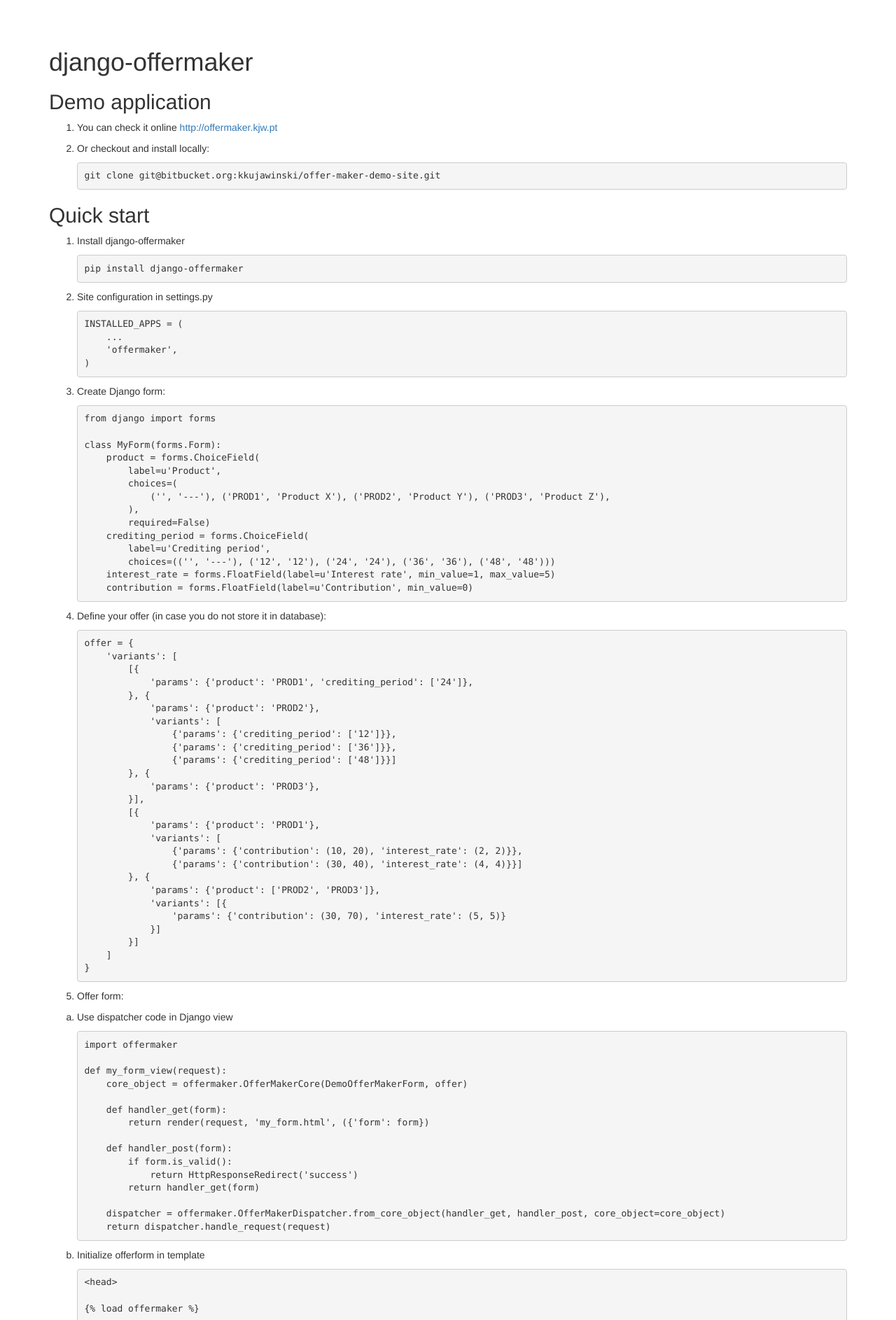
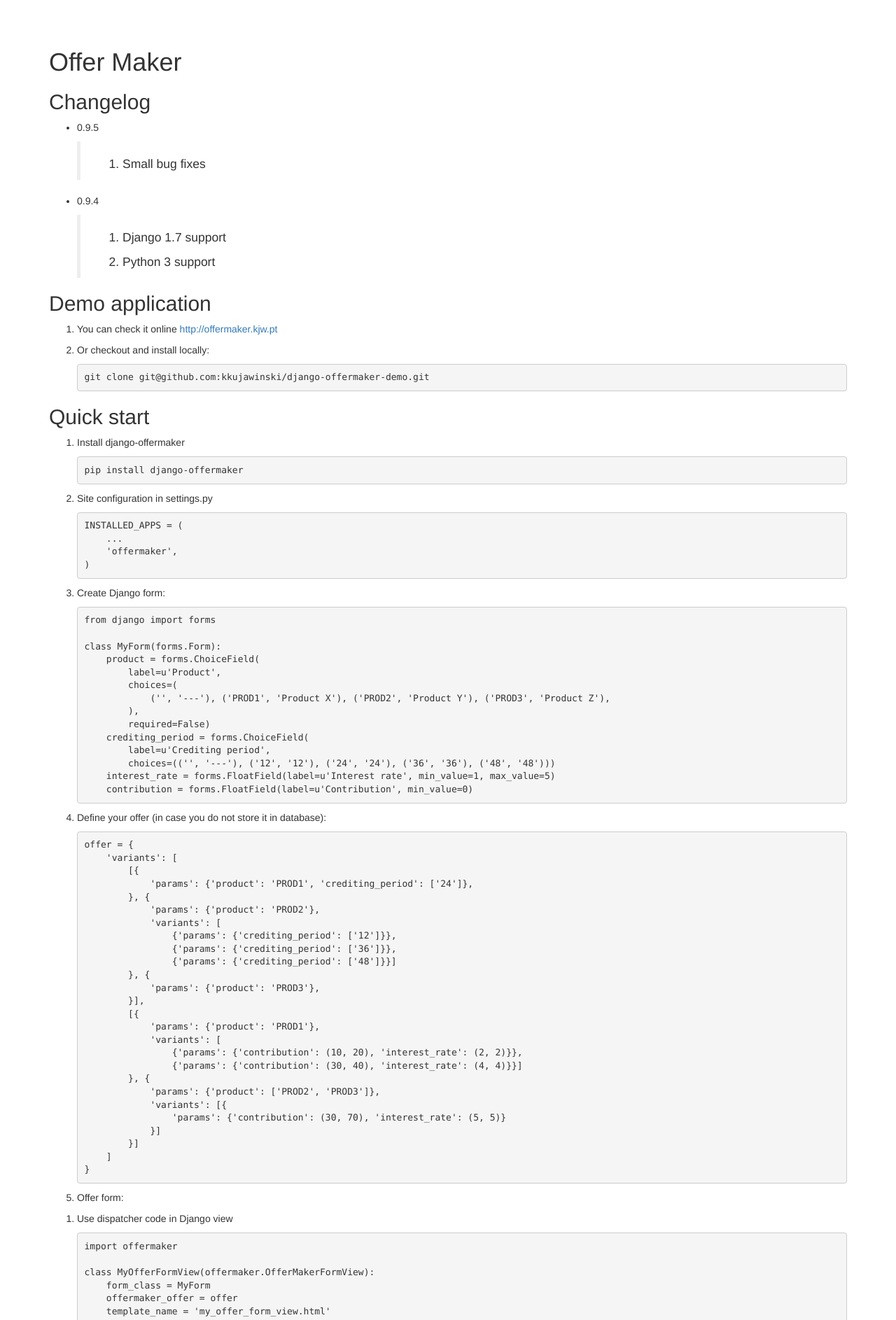
Before and after one commit to kkujawinski/django-offermaker-demo, a Django app: page /how_to/ in a window 1280 px wide. Shown: the part 51-1937 px from the top of the page at 70% size. Run offline with Django 3.2, Linux system fonts and the light colour scheme; tables that the repository leaves empty hold one stand-in row (values such as "Sample post"); parts of the project's set-up code (start-up, migrations or seed data) failed here and were passed over; some libraries are stand-ins or nearby versions.

Commit message:
updated howto with new readme.rst content

```diff
--- a/offermaker_site/demo/templates/offermaker_howto.html
+++ b/offermaker_site/demo/templates/offermaker_howto.html
@@ -2,36 +2,65 @@
 
 {% block BODY %}
 
-<h1>django-offermaker</h1>
+{% verbatim %}
 
-<h2>Demo application</h2>
-<ol class="arabic">
-<li><p class="first">You can check it online <a class="reference external" href="http://offermaker.kjw.pt">http://offermaker.kjw.pt</a></p>
+    <article class="markdown-body entry-content" itemprop="mainContentOfPage"><h1>
+<a id="user-content-offer-maker" class="anchor" href="#offer-maker" aria-hidden="true"><span class="octicon octicon-link"></span></a>Offer Maker</h1>
+<h2>
+<a id="user-content-changelog" class="anchor" href="#changelog" aria-hidden="true"><span class="octicon octicon-link"></span></a>Changelog</h2>
+<ul>
+<li>
+<p>0.9.5</p>
+<blockquote>
+<ol>
+<li>Small bug fixes</li>
+</ol>
+</blockquote>
 </li>
-<li><p class="first">Or checkout and install locally:</p>
-<pre class="literal-block">
-git clone git&#64;bitbucket.org:kkujawinski/offer-maker-demo-site.git
+<li>
+<p>0.9.4</p>
+<blockquote>
+<ol>
+<li>Django 1.7 support</li>
+<li>Python 3 support</li>
+</ol>
+</blockquote>
+</li>
+</ul>
+<h2>
+<a id="user-content-demo-application" class="anchor" href="#demo-application" aria-hidden="true"><span class="octicon octicon-link"></span></a>Demo application</h2>
+<ol>
+<li>
+<p>You can check it online <a href="http://offermaker.kjw.pt">http://offermaker.kjw.pt</a></p>
+</li>
+<li>
+<p>Or checkout and install locally:</p>
+<pre>
+git clone git@github.com:kkujawinski/django-offermaker-demo.git
 </pre>
 </li>
 </ol>
-
-<h2>Quick start</h2>
-<ol class="arabic">
-<li><p class="first">Install django-offermaker</p>
-<pre class="literal-block">
+<h2>
+<a id="user-content-quick-start" class="anchor" href="#quick-start" aria-hidden="true"><span class="octicon octicon-link"></span></a>Quick start</h2>
+<ol>
+<li>
+<p>Install django-offermaker</p>
+<pre>
 pip install django-offermaker
 </pre>
 </li>
-<li><p class="first">Site configuration in settings.py</p>
-<pre class="literal-block">
+<li>
+<p>Site configuration in settings.py</p>
+<pre>
 INSTALLED_APPS = (
     ...
     'offermaker',
 )
 </pre>
 </li>
-<li><p class="first">Create Django form:</p>
-<pre class="literal-block">
+<li>
+<p>Create Django form:</p>
+<pre>
 from django import forms
 
 class MyForm(forms.Form):
@@ -48,8 +77,9 @@
     contribution = forms.FloatField(label=u'Contribution', min_value=0)
 </pre>
 </li>
-<li><p class="first">Define your offer (in case you do not store it in database):</p>
-<pre class="literal-block">
+<li>
+<p>Define your offer (in case you do not store it in database):</p>
+<pre>
 offer = {
     'variants': [
         [{
@@ -78,53 +108,44 @@
 }
 </pre>
 </li>
-<li>Offer form:</li>
+<li>
+<p>Offer form:</p>
+</li>
 </ol>
-<ol class="loweralpha">
-<li><p class="first">Use dispatcher code in Django view</p>
-<pre class="literal-block">
+<ol>
+<li>
+<p>Use dispatcher code in Django view</p>
+<pre>
 import offermaker
 
-def my_form_view(request):
-    core_object = offermaker.OfferMakerCore(DemoOfferMakerForm, offer)
+class MyOfferFormView(offermaker.OfferMakerFormView):
+    form_class = MyForm
+    offermaker_offer = offer
+    template_name = 'my_offer_form_view.html'
 
-    def handler_get(form):
-        return render(request, 'my_form.html', ({'form': form})
-
-    def handler_post(form):
-        if form.is_valid():
-            return HttpResponseRedirect('success')
-        return handler_get(form)
-
-    dispatcher = offermaker.OfferMakerDispatcher.from_core_object(handler_get, handler_post, core_object=core_object)
-    return dispatcher.handle_request(request)
+my_offer_form_view = MyOfferFormView.as_view()
 </pre>
 </li>
-<li><p class="first">Initialize offerform in template</p>
-<pre class="literal-block">
+<li>
+<p>Initialize offerform in template</p>
+<pre>
 &lt;head&gt;
-{% verbatim %}
 {% load offermaker %}
-{% endverbatim %}
-&lt;script type=&quot;text/javascript&quot; src=&quot;http://code.jquery.com/jquery-1.10.2.min.js&quot;&gt;&lt;/script&gt;
-{% verbatim %}
+&lt;script type="text/javascript" src="http://code.jquery.com/jquery-1.10.2.min.js"&gt;&lt;/script&gt;
 {% offermaker_javascript %}
-{% endverbatim %}
 &lt;/head&gt;
 
 &lt;body&gt;
 
-&lt;form action=&quot;?&quot; method=&quot;post&quot; id=&quot;offer_form&quot;&gt;
-    &lt;div class=&quot;alert-placeholder&quot; style=&quot;height: 30px;&quot;&gt;&lt;/div&gt;
-    {% verbatim %}
+&lt;form action="?" method="post" id="offer_form"&gt;
+    &lt;div class="alert-placeholder" style="height: 30px;"&gt;&lt;/div&gt;
     {% csrf_token %}
     {{ form.as_p }}
-    {% endverbatim %}
-    &lt;button type=&quot;submit&quot;&gt;Submit&lt;/button&gt;
+    &lt;button type="submit"&gt;Submit&lt;/button&gt;
 &lt;/form&gt;
 
 
-&lt;script type=&quot;text/javascript&quot;&gt;
+&lt;script type="text/javascript"&gt;
     (function() {
         $('#offer_form').offer_form();
     })();
@@ -132,32 +153,33 @@
 </pre>
 </li>
 </ol>
-<ol class="arabic simple" start="6">
+<ol start="6">
 <li>Offer preview:</li>
 </ol>
-<ol class="loweralpha">
-<li><p class="first">Pass offerform object from view to template:</p>
-<pre class="literal-block">
+<ol>
+<li>
+<p>Pass offerform object from view to template:</p>
+<pre>
 def my_form_view(request):
-    core_object = offermaker.OfferMakerCore(DemoOfferMakerForm, offer)
+    core_object = offermaker.OfferMakerCore(MyForm, offer)
 </pre>
 </li>
-<li><p class="first">Use proper template tag in template to print table:</p>
-<pre class="literal-block">
-{% verbatim %}
+<li>
+<p>Use proper template tag in template to print table:</p>
+<pre>
 {% load offermaker %}
 
 {% offermaker_preview offer %}
-{% endverbatim %}
 </pre>
 </li>
 </ol>
-<ol class="arabic simple" start="7">
+<ol start="7">
 <li>Offer editor:</li>
 </ol>
-<ol class="loweralpha">
-<li><p class="first">Use OfferJSONField field in your model. Remember to pass your django form created in 3.:</p>
-<pre class="literal-block">
+<ol>
+<li>
+<p>Use OfferJSONField field in your model. Remember to pass your django form created in 3.:</p>
+<pre>
 import offermaker
 
 class MyOffer(models.Model):
@@ -166,8 +188,9 @@
     offer = offermaker.OfferJSONField(form_object=MyForm())
 </pre>
 </li>
-<li><p class="first">Create your own Admin Site for model:</p>
-<pre class="literal-block">
+<li>
+<p>Create your own Admin Site for model:</p>
+<pre>
 import models
 
 class OfferAdmin(admin.ModelAdmin):
@@ -179,49 +202,67 @@
 </pre>
 </li>
 </ol>
+<ol start="7">
+<li>
+<p>Decision-making tool:</p>
+<pre>
+core_object = offermaker.OfferMakerCore(MyForm, offer)
 
-<h2>Basic customization</h2>
-<ol class="arabic simple">
+result = core_object.decide({'crediting_period': 24})
+print(result['product'].items)  # frozenset({'PROD1', 'PROD3'})
+print(result['interest_rate'].ranges)  # frozenset({(4, 4), (5, 5), (2, 2)})
+print(result['contribution'].ranges)  # frozenset({(10, 20), (30, 70)})
+
+result = core_object.decide({'crediting_period': 24, 'interest_rate': 2})
+print(result['product'].fixed)  # PROD1
+</pre>
+</li>
+</ol>
+<h2>
+<a id="user-content-basic-customization" class="anchor" href="#basic-customization" aria-hidden="true"><span class="octicon octicon-link"></span></a>Basic customization</h2>
+<ol>
 <li>Using offers stored in database:</li>
 </ol>
-<ol class="loweralpha">
-<li><p class="first">you need to pass proper offer object to Offermaker in form/preview view:</p>
-<pre class="literal-block">
+<ol>
+<li>
+<p>you need to pass proper offer object to Offermaker in form/preview view:</p>
+<pre>
 offer = MyOffer.objects.filter(id=request.GET['id']).first()
-core_object = offermaker.OfferMakerCore(DemoOfferMakerForm, offer.offer)
+core_object = offermaker.OfferMakerCore(MyForm, offer.offer)
 </pre>
 </li>
-<li><p class="first">and configure proper params to be used ajax requests:</p>
-<pre class="literal-block">
+<li>
+<p>and configure proper params to be used ajax requests:</p>
+<pre>
 $('#offer_form').offer_form({
     ajax_extra_params: function(params) {
-    {% verbatim %}
         return { id: {{ request.GET.id }} };
-    {% endverbatim %}
     },
 });
 </pre>
 </li>
 </ol>
-<ol class="arabic" start="2">
-<li><p class="first">Substituting builtin formatters for infotip and error alerts:</p>
-<pre class="literal-block">
+<ol start="2">
+<li>
+<p>Substituting builtin formatters for infotip and error alerts:</p>
+<pre>
 $('#offer_form').offer_form({
     error_alert_factory: function (msg) {
-        var $error = $('&lt;p class=&quot;error&quot;&gt;&lt;span&gt;' + msg + '&lt;/span&gt;&lt;/p&gt;');
+        var $error = $('&lt;p class="error"&gt;&lt;span&gt;' + msg + '&lt;/span&gt;&lt;/p&gt;');
         $('.alert-placeholder', $form).append($error);
         return $error;
     },
     tooltip_factory: function ($field, msg) {
-        var $tooltip = $('&lt;p class=&quot;infotip&quot;&gt;' + msg + '&lt;/p&gt;');
+        var $tooltip = $('&lt;p class="infotip"&gt;' + msg + '&lt;/p&gt;');
         $field.parent().append($tooltip);
         return $tooltip;
     }
 });
 </pre>
 </li>
-<li><p class="first">Use builtin formatters for Twitter Bootstap3:</p>
-<pre class="literal-block">
+<li>
+<p>Use builtin formatters for Twitter Bootstap3:</p>
+<pre>
 (function() {
     $('#offer_form').offer_form({
         bootstrap3: true,
@@ -229,8 +270,9 @@
 })();
 </pre>
 </li>
-<li><p class="first">Customizing messages:</p>
-<pre class="literal-block">
+<li>
+<p>Customizing messages:</p>
+<pre>
 (function() {
     $('#offer_form').offer_form({
         msgs: {
@@ -249,21 +291,47 @@
 })();
 </pre>
 </li>
-<li><p class="first">Creating preview table for certain fields:</p>
-<pre class="literal-block">
-{% verbatim %}
+<li>
+<p>Creating preview table for certain fields:</p>
+<pre>
 {% offermaker_preview offer fields='product, crediting_period' %}
-{% endverbatim %}
 </pre>
 </li>
-<li><p class="first">Add html attributes to generated preview table:</p>
-<pre class="literal-block">
-{% verbatim %}
+<li>
+<p>Add html attributes to generated preview table:</p>
+<pre>
 {% offermaker_preview offer class='table table-bordered' %}
-{% endverbatim %}
 </pre>
 </li>
 </ol>
+<h2>
+<a id="user-content-troubleshooting" class="anchor" href="#troubleshooting" aria-hidden="true"><span class="octicon octicon-link"></span></a>Troubleshooting</h2>
+<ol>
+<li>I run Django 1.5 and I have jQuery older than 1.9.</li>
+</ol>
+<p>You need to add new jQuery library dependency in you django admin site:</p>
+<pre>
+class OfferAdmin(admin.ModelAdmin):
+    ...
+    class Media:
+        js = ('//code.jquery.com/jquery-1.11.0.min.js',)
+</pre>
+<ol start="2">
+<li>I run Django 1.5 and django-offermaker doesn't recognize field types properly.</li>
+</ol>
+<p>Django 1.5 admin site is not using HTML5 input types (ex. number), you can give hint
+to django-offermaker about field type with following code:</p>
+<pre>
+def __init__(self, *args, **kwargs):
+    super(MyForm, self).__init__(*args, **kwargs)
+    self.fields['interest_rate'].widget.attrs['data-om-type'] = 'number'
+    self.fields['interest_rate'].widget.attrs['data-om-min'] = 1
+    self.fields['interest_rate'].widget.attrs['data-om-max'] = 5
+    self.fields['contribution'].widget.attrs['data-om-type'] = 'number'
+    self.fields['contribution'].widget.attrs['data-om-min'] = 0
+</pre>
 
+</article>
+{% endverbatim %}
 
 {% endblock %}
```
Also changed, not shown: 1 other file.
